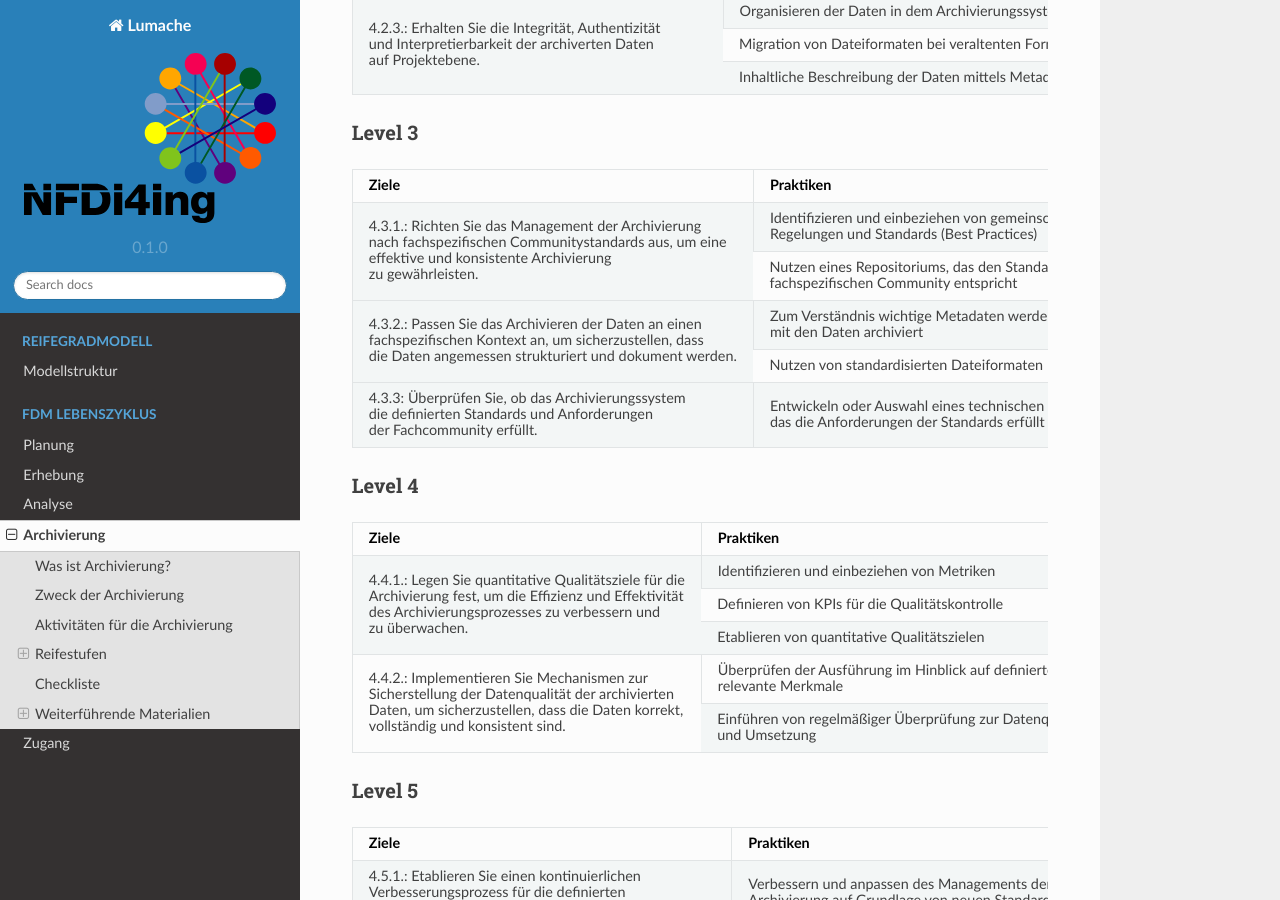
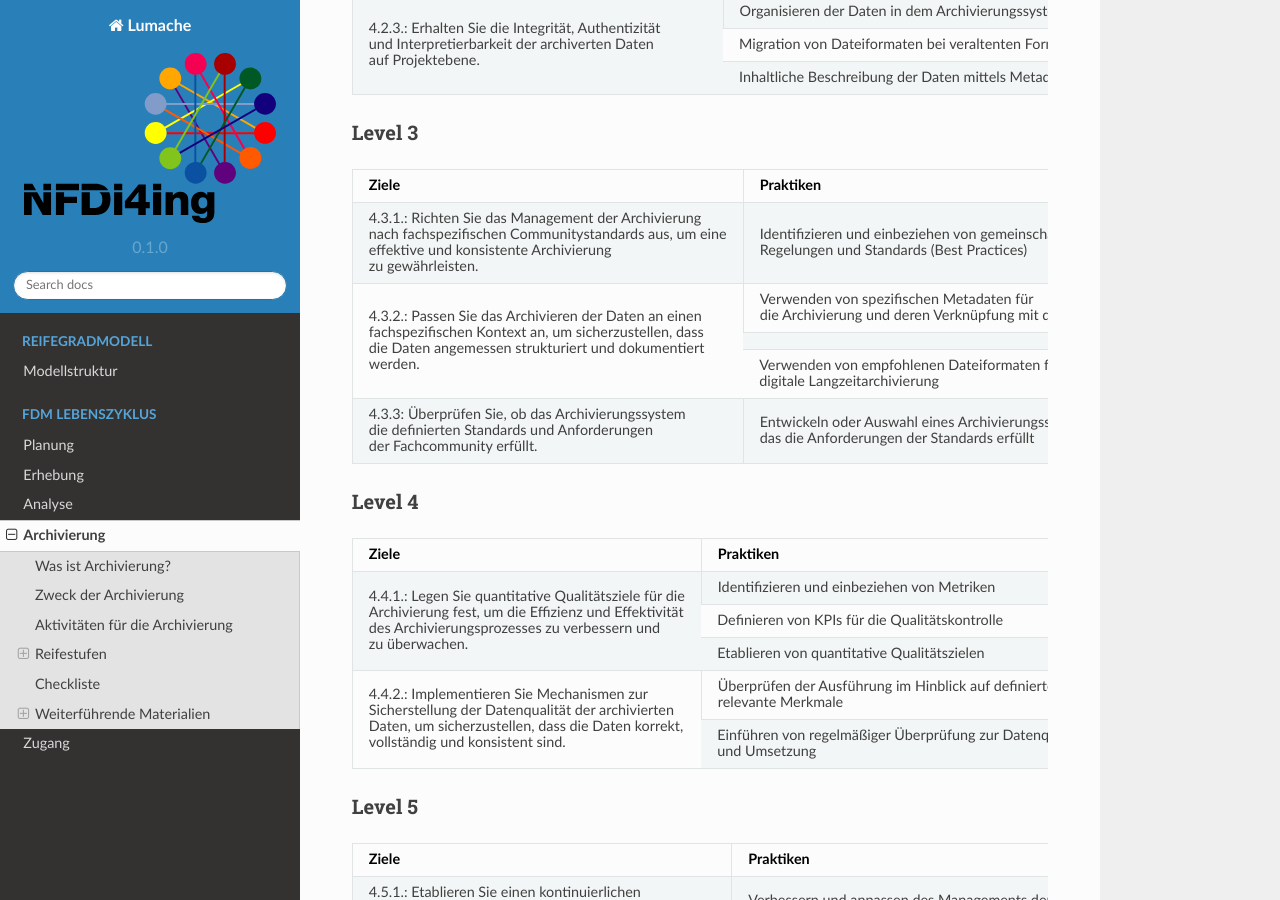
Before and after one commit to LUHMW/MaturityModelsNFDI4Ing, a Sphinx documentation site: the page built from docs/source/Archivierung.rst, in a window 1280 px wide and 900 px high, scrolled down 2853 px. Built offline with Sphinx 7.4.7 and the Read the Docs theme 2.0.0, drawn with Linux system fonts in a browser that asks for light colours.

Commit message:
Update Archivierung.rst

```diff
--- a/docs/source/Archivierung.rst
+++ b/docs/source/Archivierung.rst
@@ -150,18 +150,24 @@ Level 3
 | 4.3.1.: Richten Sie das Management der Archivierung   | Identifizieren und einbeziehen von gemeinschaftsweiten   |                                                                                                                                                                               |
 |                                                       |                                                          |                                                                                                                                                                               |
 | nach fachspezifischen Communitystandards aus, um eine | Regelungen und Standards (Best Practices)                |                                                                                                                                                                               |
+|                                                       |                                                          |                                                                                                                                                                               |
+| effektive und konsistente Archivierung                |                                                          |                                                                                                                                                                               |
+|                                                       |                                                          |                                                                                                                                                                               |
+| zu gewährleisten.                                     |                                                          |                                                                                                                                                                               |
++-------------------------------------------------------+----------------------------------------------------------+-------------------------------------------------------------------------------------------------------------------------------------------------------------------------------+
+| 4.3.2.: Passen Sie das Archivieren der Daten an einen | Verwenden von spezifischen Metadaten für                 | `Metadaten der Archivierung <https://www.publisso.de/digitale-langzeitarchivierung/dlza-metadaten>`_                                                                          |
+|                                                       |                                                          |                                                                                                                                                                               |
+| fachspezifischen Kontext an, um sicherzustellen, dass | die Archivierung und deren Verknüpfung mit den Daten     |                                                                                                                                                                               |
 |                                                       +----------------------------------------------------------+                                                                                                                                                                               |
-| effektive und konsistente Archivierung                | Nutzen eines Repositoriums, das den Standards der        |                                                                                                                                                                               |
+| die Daten angemessen strukturiert und dokumentiert    |                                                          |                                                                                                                                                                               |
 |                                                       |                                                          |                                                                                                                                                                               |
-| zu gewährleisten.                                     | fachspezifischen Community entspricht                    |                                                                                                                                                                               |
+| werden.                                               |                                                          |                                                                                                                                                                               |
+|                                                       +----------------------------------------------------------+                                                                                                                                                                               |
+|                                                       | Verwenden von empfohlenen Dateiformaten für eine         |                                                                                                                                                                               |
+|                                                       |                                                          |                                                                                                                                                                               |
+|                                                       | digitale Langzeitarchivierung                            |                                                                                                                                                                               |
 +-------------------------------------------------------+----------------------------------------------------------+-------------------------------------------------------------------------------------------------------------------------------------------------------------------------------+
-| 4.3.2.: Passen Sie das Archivieren der Daten an einen | Zum Verständnis wichtige Metadaten werden gemeinsam      | `Metadaten der Archivierung <https://www.publisso.de/digitale-langzeitarchivierung/dlza-metadaten>`_                                                                          |
-|                                                       |                                                          |                                                                                                                                                                               |
-| fachspezifischen Kontext an, um sicherzustellen, dass | mit den Daten archiviert                                 |                                                                                                                                                                               |
-|                                                       +----------------------------------------------------------+                                                                                                                                                                               |
-| die Daten angemessen strukturiert und dokument werden.| Nutzen von standardisierten Dateiformaten                |                                                                                                                                                                               |
-+-------------------------------------------------------+----------------------------------------------------------+-------------------------------------------------------------------------------------------------------------------------------------------------------------------------------+
-| 4.3.3: Überprüfen Sie, ob das Archivierungssystem     | Entwickeln oder Auswahl eines technischen Systems,       |                                                                                                                                                                               |
+| 4.3.3: Überprüfen Sie, ob das Archivierungssystem     | Entwickeln oder Auswahl eines Archivierungssystems,      |                                                                                                                                                                               |
 |                                                       |                                                          |                                                                                                                                                                               |
 | die definierten Standards und Anforderungen           | das die Anforderungen der Standards erfüllt              |                                                                                                                                                                               |
 |                                                       |                                                          |                                                                                                                                                                               |
```
